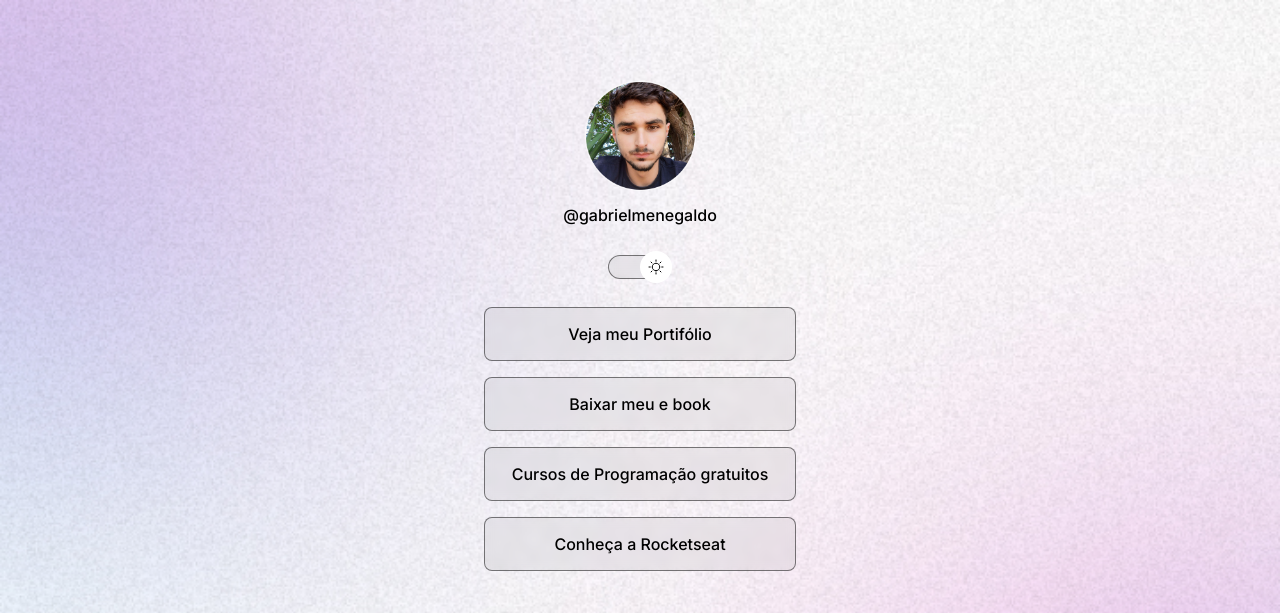
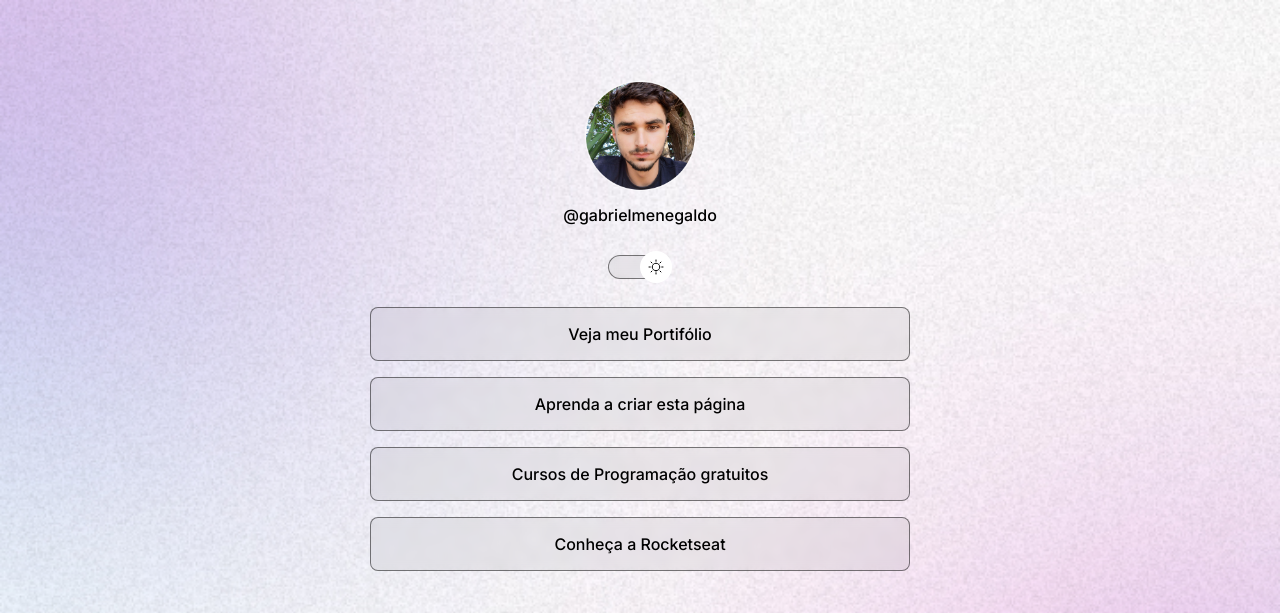
Before and after one commit to GabrielMenegaldo/dev-link, a plain HTML site: page index.html in a window 1280 px wide. Shown: the top 613 px of the page. Drawn offline with nearby package versions, Linux system fonts and the light colour scheme.

Commit message:
Ajust container width

```diff
--- a/index.html
+++ b/index.html
@@ -26,7 +26,7 @@
 
         <ul>
             <li><a href="https://github.com/GabrielMenegaldo" target="_blank">Veja meu Portifólio</a></li>
-            <li><a href="#" target="_blank">Baixar meu e book</a></li>
+            <li><a href="#" target="_blank">Aprenda a criar esta página</a></li>
             <li><a href="https://www.cursoemvideo.com/" target="_blank">Cursos de Programação gratuitos</a></li>
             <li><a href="https://www.rocketseat.com.br/" target="_blank">Conheça a Rocketseat</a></li>
         </ul>
@@ -46,17 +46,12 @@
         </div>
 
         <footer>
-            Feito com ♥ pela <a
-             href="https://www.rocketseat.com.br/"
-            target="_blank">Rocketseat</a>
+            Feito com ♥ pela <a href="https://www.rocketseat.com.br/" target="_blank">Rocketseat</a>
         </footer>
     </div>
 
-    <script type="module"           src="https://unpkg.com/ionicons@5.5.2/dist/ionicons/ionicons.esm.js">
-    </script>
-    <script nomodule
- src="https://unpkg.com/ionicons@5.5.2/dist/ionicons/ionicons.js">
-    </script>
+    <script type="module" src="https://unpkg.com/ionicons@5.5.2/dist/ionicons/ionicons.esm.js"></script>
+    <script nomodule src="https://unpkg.com/ionicons@5.5.2/dist/ionicons/ionicons.js"></script>
 
     <script src="script.js"></script>
 </body>
--- a/style.css
+++ b/style.css
@@ -41,7 +41,8 @@ body * {
 }
 
 #container {
-    width: 360px;
+    width: 100%;
+    max-width: 588px;
     margin: 56px auto 0px;
     padding: 0 24px;
 }
```
